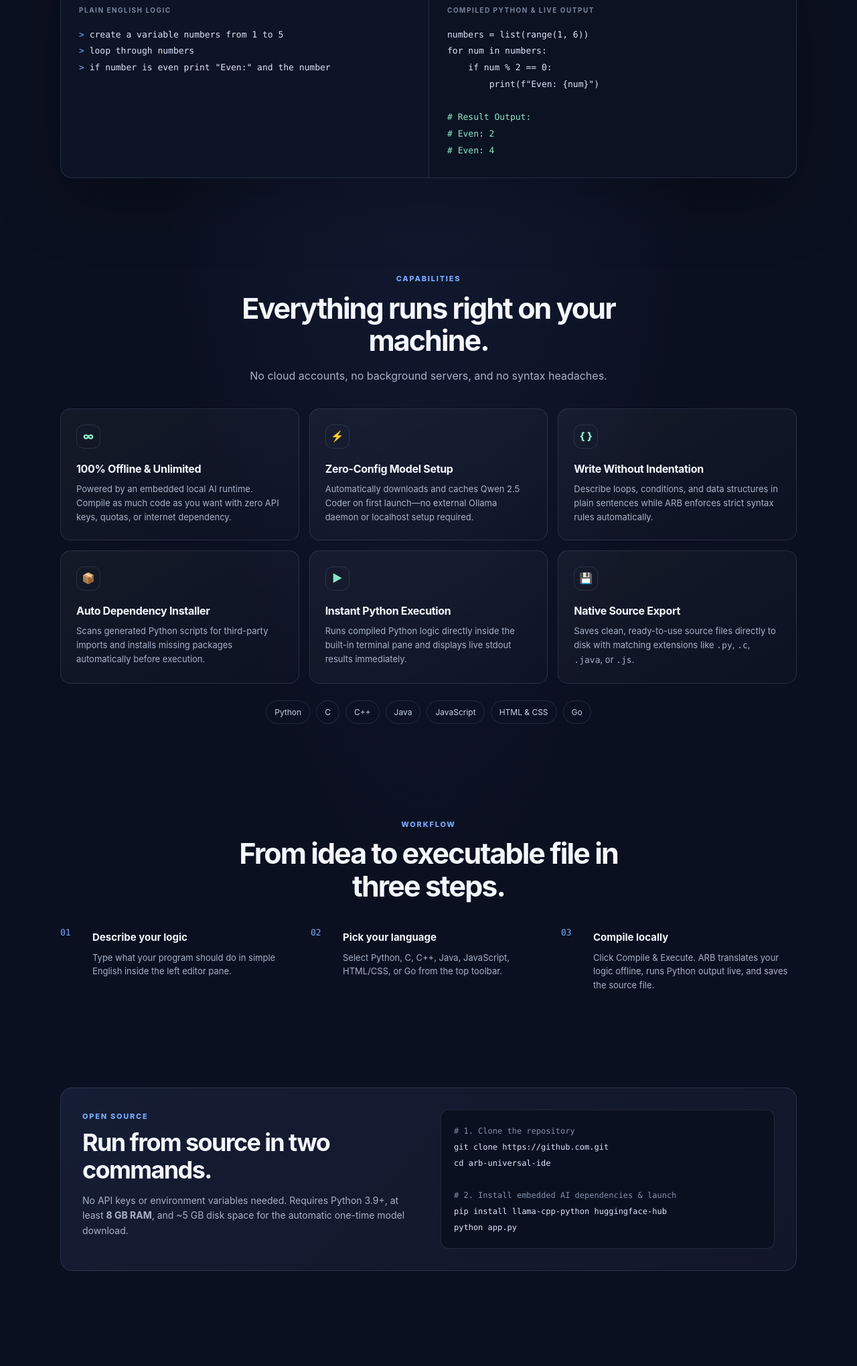
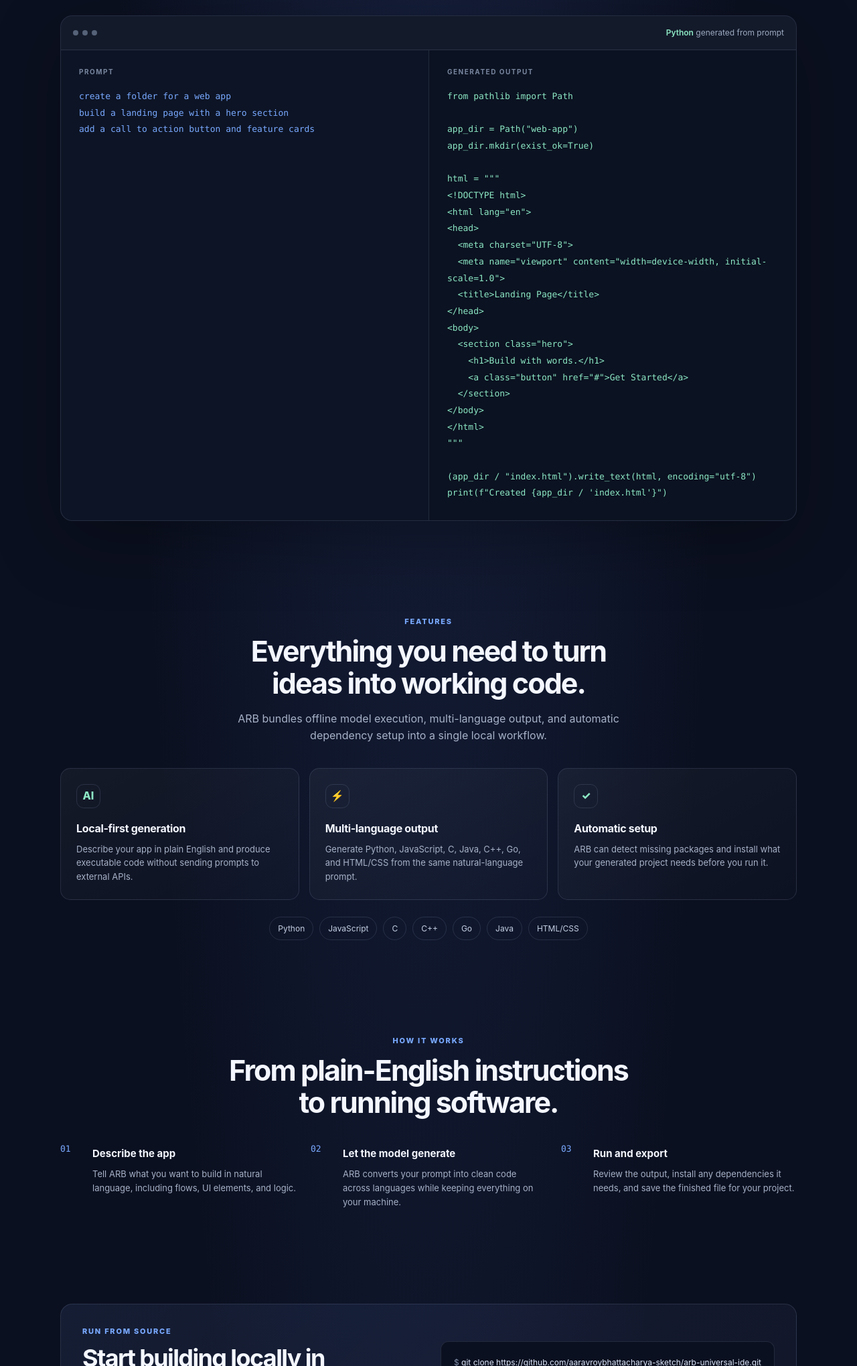
Before and after one commit to aaravroybhattacharya-sketch/arb-universal-ide, a plain HTML site: page website/index.html in a window 1280 px wide. Shown: the part 760-2800 px from the top of the page at 67% size. Drawn offline with Linux system fonts and the light colour scheme.

Commit message:
Updated to new release

```diff
--- a/website/index.html
+++ b/website/index.html
@@ -259,13 +259,152 @@
       <p class="hero-copy">
         ARB turns everyday English logic into clean, executable code across seven languages—running directly on your computer with zero API keys, servers, or rate limits.
       </p>
+<<<<<<< HEAD
+      <div class="hero-actions">
+=======
             <div class="hero-actions">
+>>>>>>> 3d6442a8bcf371147b809a74f3bb379696743ffd
         <a class="button" href="https://github.com" target="_blank" rel="noopener">Download Windows Installer</a>
-        <a class="button secondary" href="https://github.com" target="_blank" rel="noopener">View Source on GitHub</a>
+        <a class="button secondary" href="https://github.com/aaravroybhattacharya-sketch/arb-universal-ide" target="_blank" rel="noopener">View Source on GitHub</a>
       </div>
       <p class="fine-print">Free &amp; open-source under Apache 2.0 · Runs locally via embedded llama-cpp-python</p>
     </section>
 
+<<<<<<< HEAD
+    <section class="preview-wrap container" aria-label="ARB interface preview">
+      <div class="preview">
+        <div class="preview-bar">
+          <div class="window-dots" aria-hidden="true">
+            <i></i>
+            <i></i>
+            <i></i>
+          </div>
+          <span class="preview-label"><span class="language-label">Python</span> generated from prompt</span>
+        </div>
+        <div class="editor-grid">
+          <div class="editor-panel">
+            <div class="panel-title">Prompt</div>
+            <pre><span class="prompt">create a folder for a web app
+build a landing page with a hero section
+add a call to action button and feature cards</span></pre>
+          </div>
+          <div class="editor-panel">
+            <div class="panel-title">Generated output</div>
+            <pre><span class="output">from pathlib import Path
+
+app_dir = Path("web-app")
+app_dir.mkdir(exist_ok=True)
+
+html = """
+&lt;!DOCTYPE html&gt;
+&lt;html lang="en"&gt;
+&lt;head&gt;
+  &lt;meta charset="UTF-8"&gt;
+  &lt;meta name="viewport" content="width=device-width, initial-scale=1.0"&gt;
+  &lt;title&gt;Landing Page&lt;/title&gt;
+&lt;/head&gt;
+&lt;body&gt;
+  &lt;section class="hero"&gt;
+    &lt;h1&gt;Build with words.&lt;/h1&gt;
+    &lt;a class="button" href="#"&gt;Get Started&lt;/a&gt;
+  &lt;/section&gt;
+&lt;/body&gt;
+&lt;/html&gt;
+"""
+
+(app_dir / "index.html").write_text(html, encoding="utf-8")
+print(f"Created {app_dir / 'index.html'}")</span></pre>
+          </div>
+        </div>
+      </div>
+    </section>
+
+    <section id="features" class="section">
+      <div class="container">
+        <div class="section-heading">
+          <div class="kicker">Features</div>
+          <h2>Everything you need to turn ideas into working code.</h2>
+          <p>ARB bundles offline model execution, multi-language output, and automatic dependency setup into a single local workflow.</p>
+        </div>
+
+        <div class="feature-grid">
+          <article class="card">
+            <div class="card-icon">AI</div>
+            <h3>Local-first generation</h3>
+            <p>Describe your app in plain English and produce executable code without sending prompts to external APIs.</p>
+          </article>
+          <article class="card">
+            <div class="card-icon">⚡</div>
+            <h3>Multi-language output</h3>
+            <p>Generate Python, JavaScript, C, Java, C++, Go, and HTML/CSS from the same natural-language prompt.</p>
+          </article>
+          <article class="card">
+            <div class="card-icon">✓</div>
+            <h3>Automatic setup</h3>
+            <p>ARB can detect missing packages and install what your generated project needs before you run it.</p>
+          </article>
+        </div>
+
+        <div class="languages" aria-label="Supported languages">
+          <span class="language-chip">Python</span>
+          <span class="language-chip">JavaScript</span>
+          <span class="language-chip">C</span>
+          <span class="language-chip">C++</span>
+          <span class="language-chip">Go</span>
+          <span class="language-chip">Java</span>
+          <span class="language-chip">HTML/CSS</span>
+        </div>
+      </div>
+    </section>
+
+    <section id="workflow" class="section">
+      <div class="container">
+        <div class="section-heading">
+          <div class="kicker">How it works</div>
+          <h2>From plain-English instructions to running software.</h2>
+        </div>
+
+        <div class="steps">
+          <div class="step">
+            <h3>Describe the app</h3>
+            <p>Tell ARB what you want to build in natural language, including flows, UI elements, and logic.</p>
+          </div>
+          <div class="step">
+            <h3>Let the model generate</h3>
+            <p>ARB converts your prompt into clean code across languages while keeping everything on your machine.</p>
+          </div>
+          <div class="step">
+            <h3>Run and export</h3>
+            <p>Review the output, install any dependencies it needs, and save the finished file for your project.</p>
+          </div>
+        </div>
+      </div>
+    </section>
+
+    <section id="setup" class="section">
+      <div class="container">
+        <div class="setup">
+          <div>
+            <div class="kicker">Run from source</div>
+            <h2>Start building locally in minutes.</h2>
+            <p>Clone the repo, install the Python requirements, and launch the app with the embedded model handling the rest.</p>
+          </div>
+          <div class="setup-block"><span>$</span> git clone https://github.com/aaravroybhattacharya-sketch/arb-universal-ide.git<br><span>$</span> cd arb-universal-ide<br><span>$</span> pip install llama-cpp-python huggingface-hub pyinstaller<br><span>$</span> python app.py</div>
+        </div>
+      </div>
+    </section>
+  </main>
+
+  <footer>
+    <div class="container footer-content">
+      <span>© 2026 ARB Universal IDE</span>
+      <span>Built for local, private AI development</span>
+    </div>
+  </footer>
+</body>
+</html>
+
+=======
     <section class="preview-wrap container">
       <div class="preview">
         <div class="preview-bar">
@@ -395,3 +534,6 @@ for num in numbers:
 
 </body>
 </html>
+
+
+>>>>>>> 3d6442a8bcf371147b809a74f3bb379696743ffd
```
